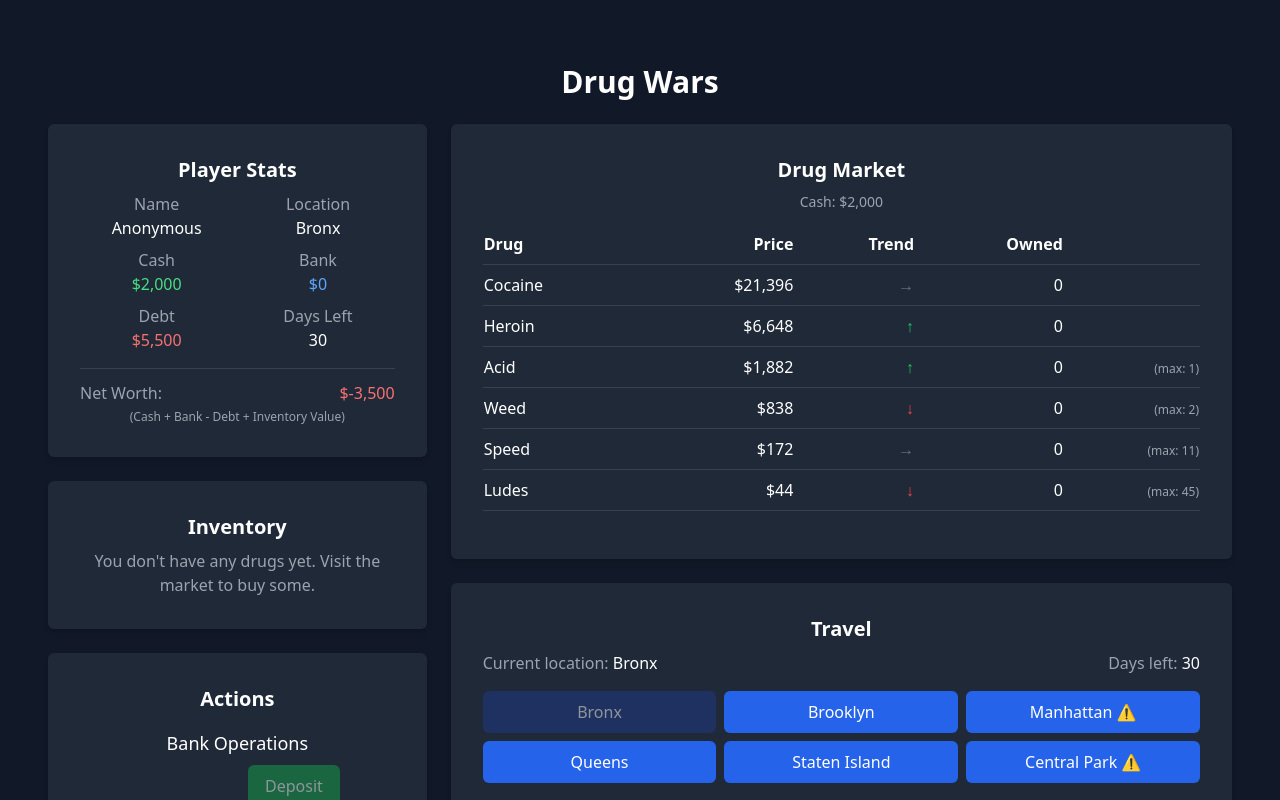
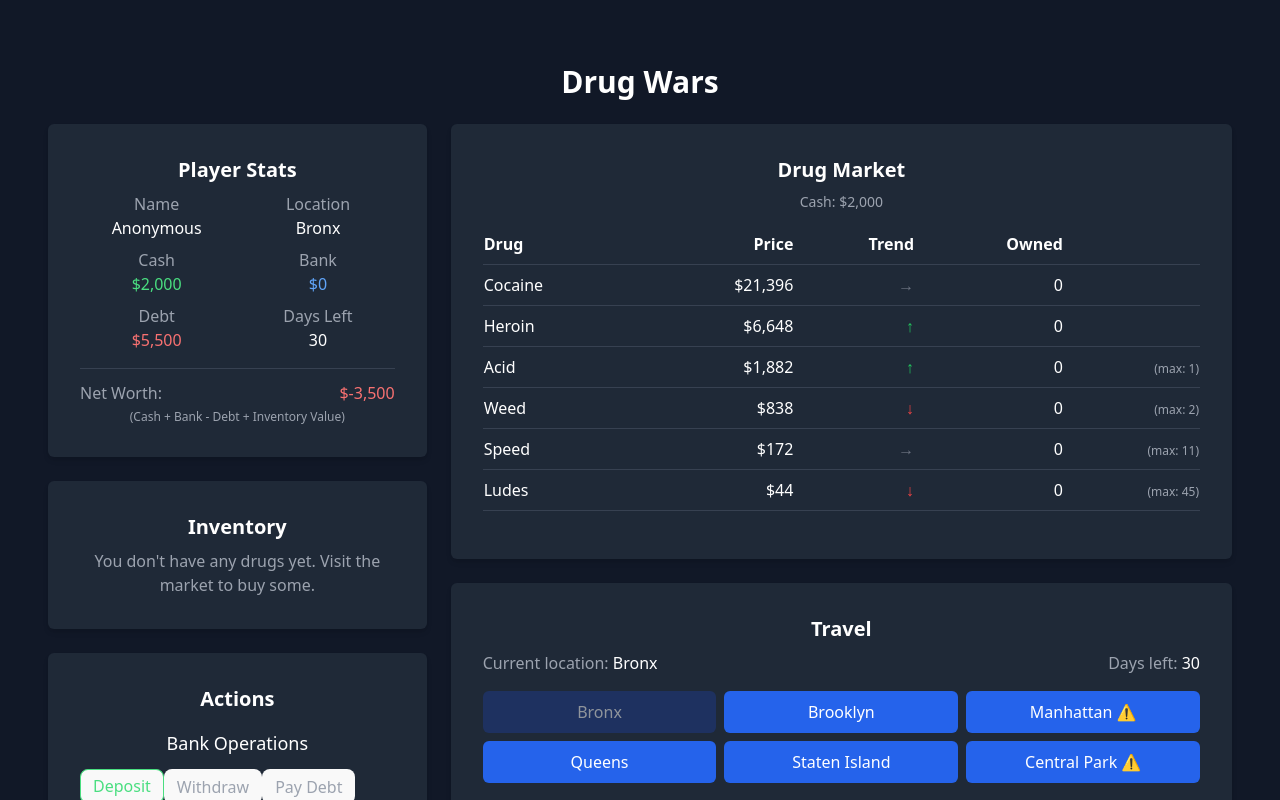
Before and after one commit to cwmaia/silkroad, a React (Vite) app: page / in a window 1280 px wide. Both pictures are taken after a click on the button "Start Game". Shown: the top 800 px of the page. Built offline with nearby package versions, Linux system fonts and the light colour scheme; the HTML template or start-up script is replaced by a standard one.

Commit message:
Redesign ActionPanel with tabbed interface for better usability

```diff
--- a/src/components/ActionPanel.tsx
+++ b/src/components/ActionPanel.tsx
@@ -4,6 +4,7 @@ import { useGameStore } from '../state/gameStore';
 const ActionPanel: React.FC = () => {
   const { nextDay, depositCash, withdrawCash, payDebt, player } = useGameStore();
   const [bankAmount, setBankAmount] = useState<string>('');
+  const [activeTab, setActiveTab] = useState<'deposit' | 'withdraw' | 'debt'>('deposit');
 
   const handleNextDay = () => {
     nextDay();
@@ -41,14 +42,82 @@ const ActionPanel: React.FC = () => {
     }
   };
 
+  const getMaxAmount = () => {
+    switch (activeTab) {
+      case 'deposit':
+        return player.cash;
+      case 'withdraw':
+        return player.bank;
+      case 'debt':
+        return Math.min(player.cash, player.debt);
+      default:
+        return 0;
+    }
+  };
+
+  const isButtonDisabled = () => {
+    const amount = parseInt(bankAmount) || 0;
+    switch (activeTab) {
+      case 'deposit':
+        return !bankAmount || amount <= 0 || amount > player.cash;
+      case 'withdraw':
+        return !bankAmount || amount <= 0 || amount > player.bank;
+      case 'debt':
+        return !bankAmount || amount <= 0 || amount > player.cash || player.debt === 0;
+      default:
+        return true;
+    }
+  };
+
   return (
     <div className="card">
       <h2 className="text-xl font-bold mb-4">Actions</h2>
 
       <div className="flex flex-col space-y-4">
         <div>
-          <h3 className="text-lg mb-2">Bank Operations</h3>
-          <div className="flex flex-col md:flex-row items-center gap-2 mb-2">
+          <h3 className="text-lg mb-3">Bank Operations</h3>
+
+          {/* Tab Navigation */}
+          <div className="flex mb-3 border-b border-gray-700">
+            <button
+              onClick={() => setActiveTab('deposit')}
+              className={`px-3 py-1 font-medium ${activeTab === 'deposit' ? 'text-green-400 border-b-2 border-green-400' : 'text-gray-400'}`}
+            >
+              Deposit
+            </button>
+            <button
+              onClick={() => setActiveTab('withdraw')}
+              className={`px-3 py-1 font-medium ${activeTab === 'withdraw' ? 'text-blue-400 border-b-2 border-blue-400' : 'text-gray-400'}`}
+            >
+              Withdraw
+            </button>
+            <button
+              onClick={() => setActiveTab('debt')}
+              className={`px-3 py-1 font-medium ${activeTab === 'debt' ? 'text-red-400 border-b-2 border-red-400' : 'text-gray-400'}`}
+              disabled={player.debt === 0}
+            >
+              Pay Debt
+            </button>
+          </div>
+
+          {/* Account Info */}
+          <div className="grid grid-cols-3 gap-2 mb-3 text-sm">
+            <div>
+              <p className="text-gray-400">Cash</p>
+              <p className="text-green-400">${player.cash.toLocaleString()}</p>
+            </div>
+            <div>
+              <p className="text-gray-400">Bank</p>
+              <p className="text-blue-400">${player.bank.toLocaleString()}</p>
+            </div>
+            <div>
+              <p className="text-gray-400">Debt</p>
+              <p className="text-red-400">${player.debt.toLocaleString()}</p>
+            </div>
+          </div>
+
+          {/* Action UI */}
+          <div className="flex items-center gap-2 mb-2">
             <input
               type="text"
               value={bankAmount}
@@ -57,31 +126,28 @@ const ActionPanel: React.FC = () => {
               placeholder="$$$"
             />
 
-            <div className="flex flex-wrap gap-2">
-              <button
-                onClick={handleDeposit}
-                disabled={!bankAmount || parseInt(bankAmount) <= 0 || parseInt(bankAmount) > player.cash}
-                className="btn bg-green-600 hover:bg-green-700 disabled:opacity-50 disabled:cursor-not-allowed"
-              >
-                Deposit
-              </button>
+            <button
+              className={`btn flex-grow ${
+                activeTab === 'deposit' ? 'bg-green-600 hover:bg-green-700' :
+                activeTab === 'withdraw' ? 'bg-blue-600 hover:bg-blue-700' :
+                'bg-red-600 hover:bg-red-700'
+              } disabled:opacity-50 disabled:cursor-not-allowed`}
+              onClick={
+                activeTab === 'deposit' ? handleDeposit :
+                activeTab === 'withdraw' ? handleWithdraw :
+                handlePayDebt
+              }
+              disabled={isButtonDisabled()}
+            >
+              {activeTab === 'deposit' ? 'Deposit' :
+               activeTab === 'withdraw' ? 'Withdraw' :
+               'Pay Debt'}
+            </button>
+          </div>
 
-              <button
-                onClick={handleWithdraw}
-                disabled={!bankAmount || parseInt(bankAmount) <= 0 || parseInt(bankAmount) > player.bank}
-                className="btn bg-blue-600 hover:bg-blue-700 disabled:opacity-50 disabled:cursor-not-allowed"
-              >
-                Withdraw
-              </button>
-
-              <button
-                onClick={handlePayDebt}
-                disabled={!bankAmount || parseInt(bankAmount) <= 0 || parseInt(bankAmount) > player.cash || player.debt === 0}
-                className="btn bg-red-600 hover:bg-red-700 disabled:opacity-50 disabled:cursor-not-allowed"
-              >
-                Pay Debt
-              </button>
-            </div>
+          <div className="flex justify-between text-xs text-gray-400 mb-2">
+            <span>Available: ${getMaxAmount().toLocaleString()}</span>
+            {bankAmount && <span>Amount: ${parseInt(bankAmount).toLocaleString() || '0'}</span>}
           </div>
 
           <p className="text-sm text-gray-400">
```
